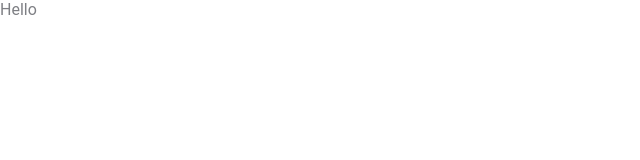
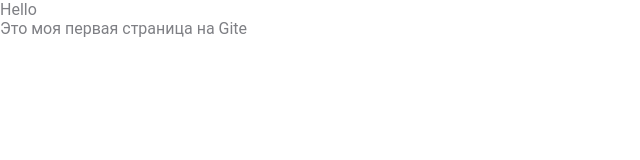
Before and after one commit to mastersem/myfirstProject, a plain HTML site: page index.html in a window 1280 px wide. Shown: the whole page, without its empty margins (0-640 px from the left). Drawn offline with Linux system fonts and the light colour scheme.

Commit message:
Add post tag

```diff
--- a/index.html
+++ b/index.html
@@ -11,5 +11,6 @@
 
 <body>
 	<header>Hello</header>
+	<p>Это моя первая страница на Gite</p>
 </body>
 </html>
```
